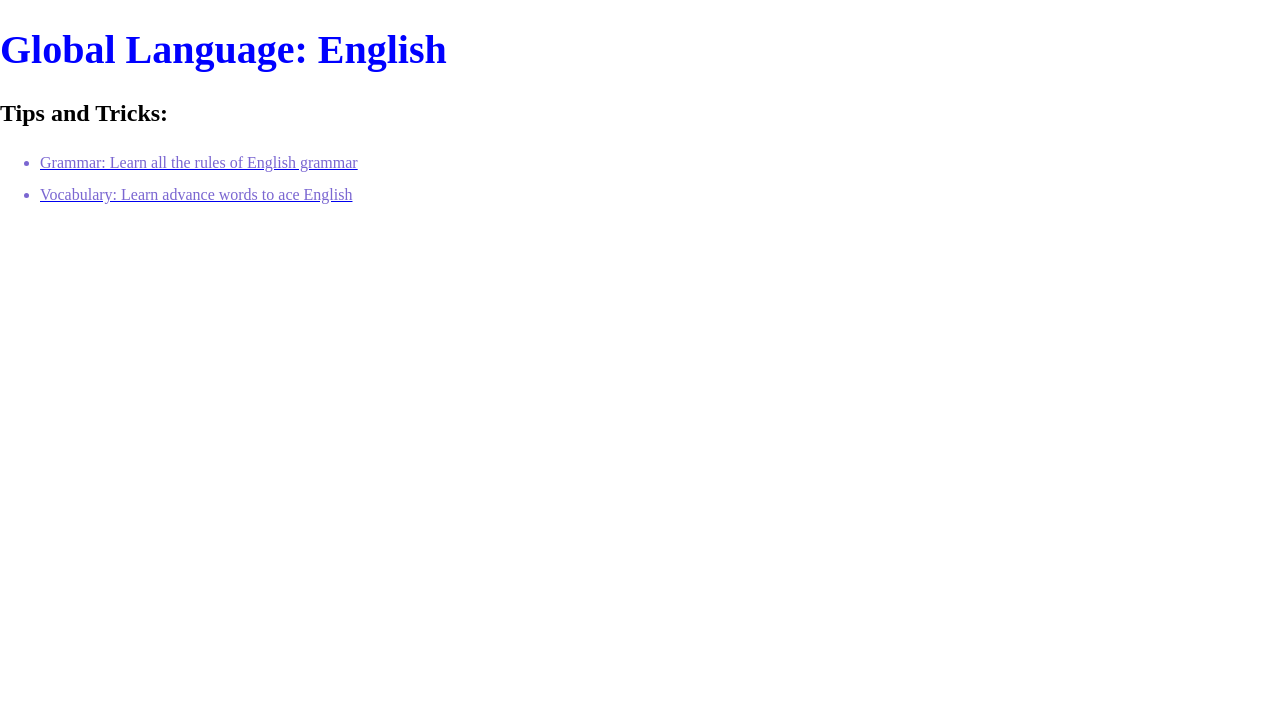
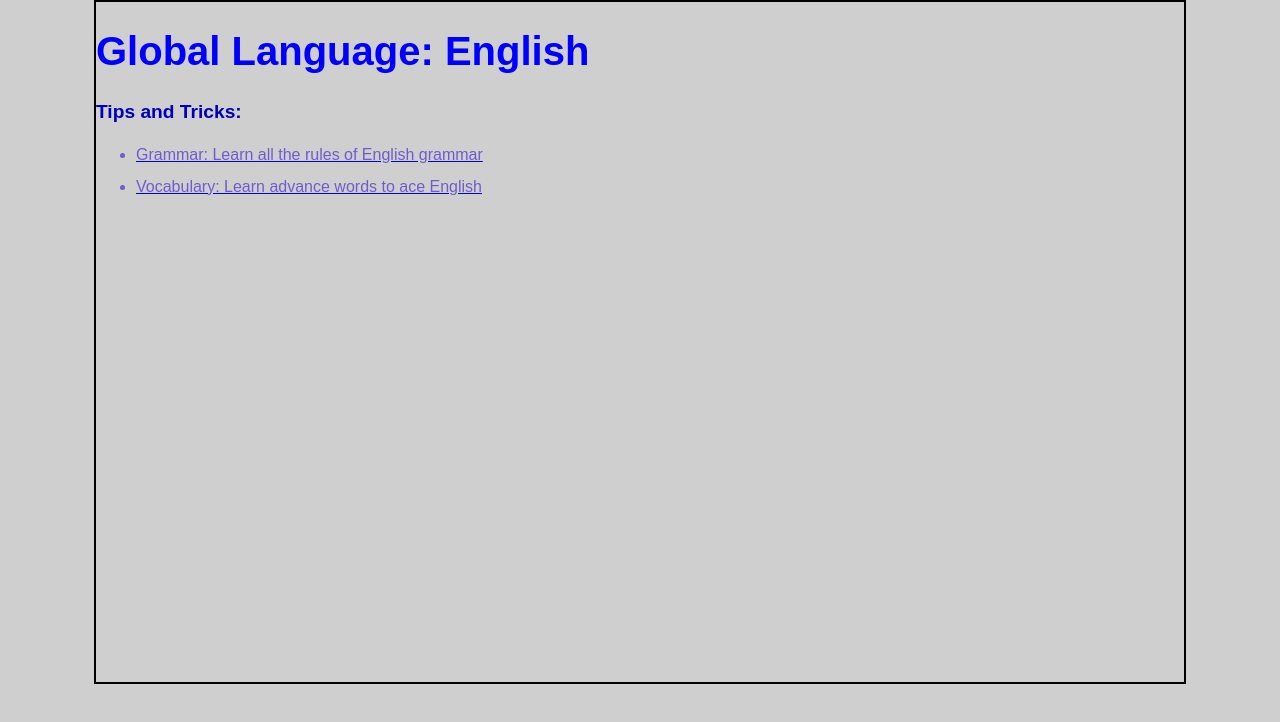
Before and after one commit to mhrshi123/InClass2, a plain HTML site: page Index.html in a window 1280 px wide. Drawn offline with nearby package versions, Linux system fonts and the light colour scheme.

Commit message:
Update Index.html

```diff
--- a/Index.html
+++ b/Index.html
@@ -5,8 +5,8 @@
     <meta name="viewport" content="width=device-width, initial-scale=1.0" />
     <title>Learn English</title>
 
-    <link rel="stylesheet" href="css\normalize.css" />
-    <link rel="stylesheet" href="css\style.css" />
+    <link rel="stylesheet" href="normalize.css" />
+    <link rel="stylesheet" href="style.css" />
 
     <style>
       li {
```
